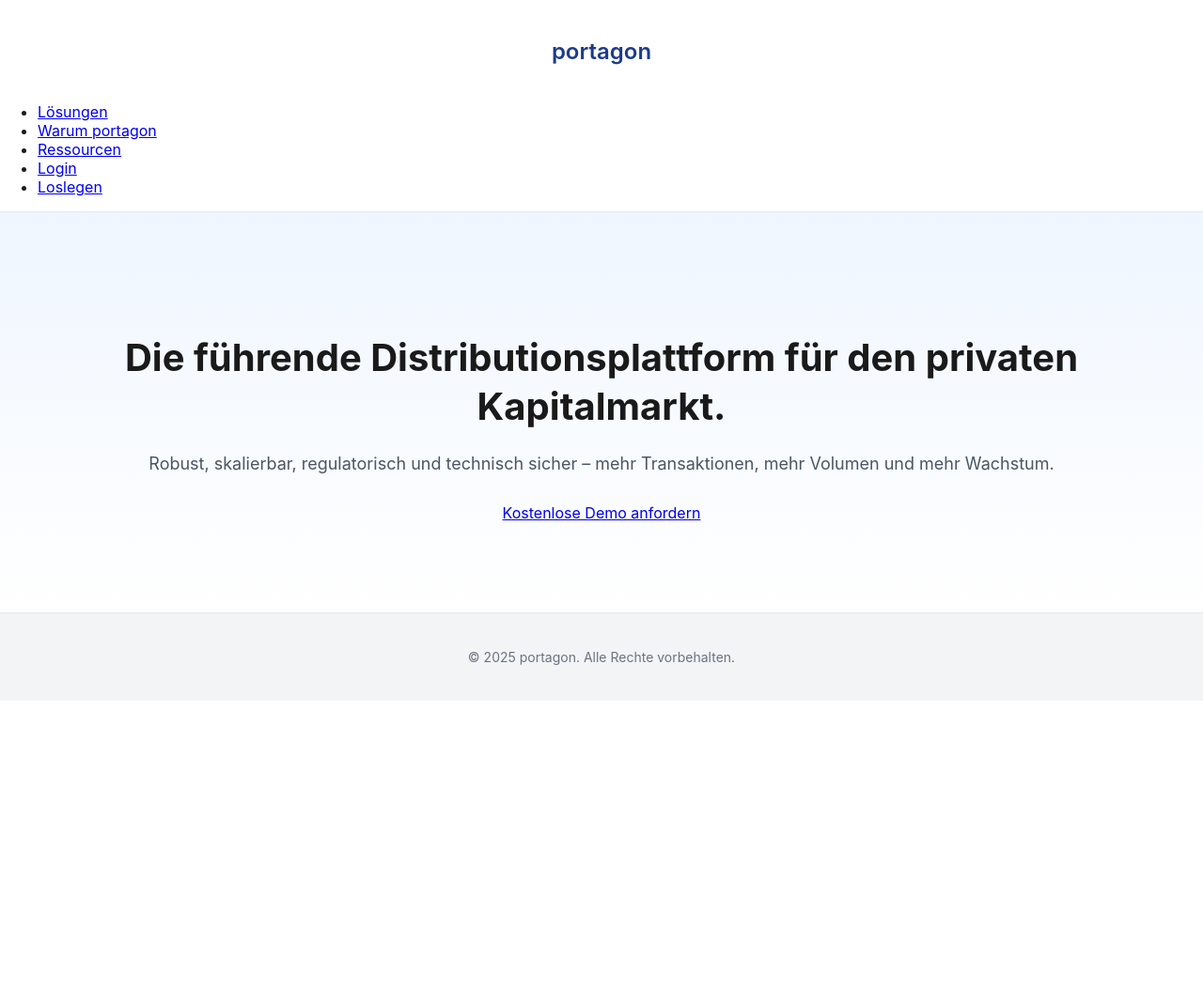
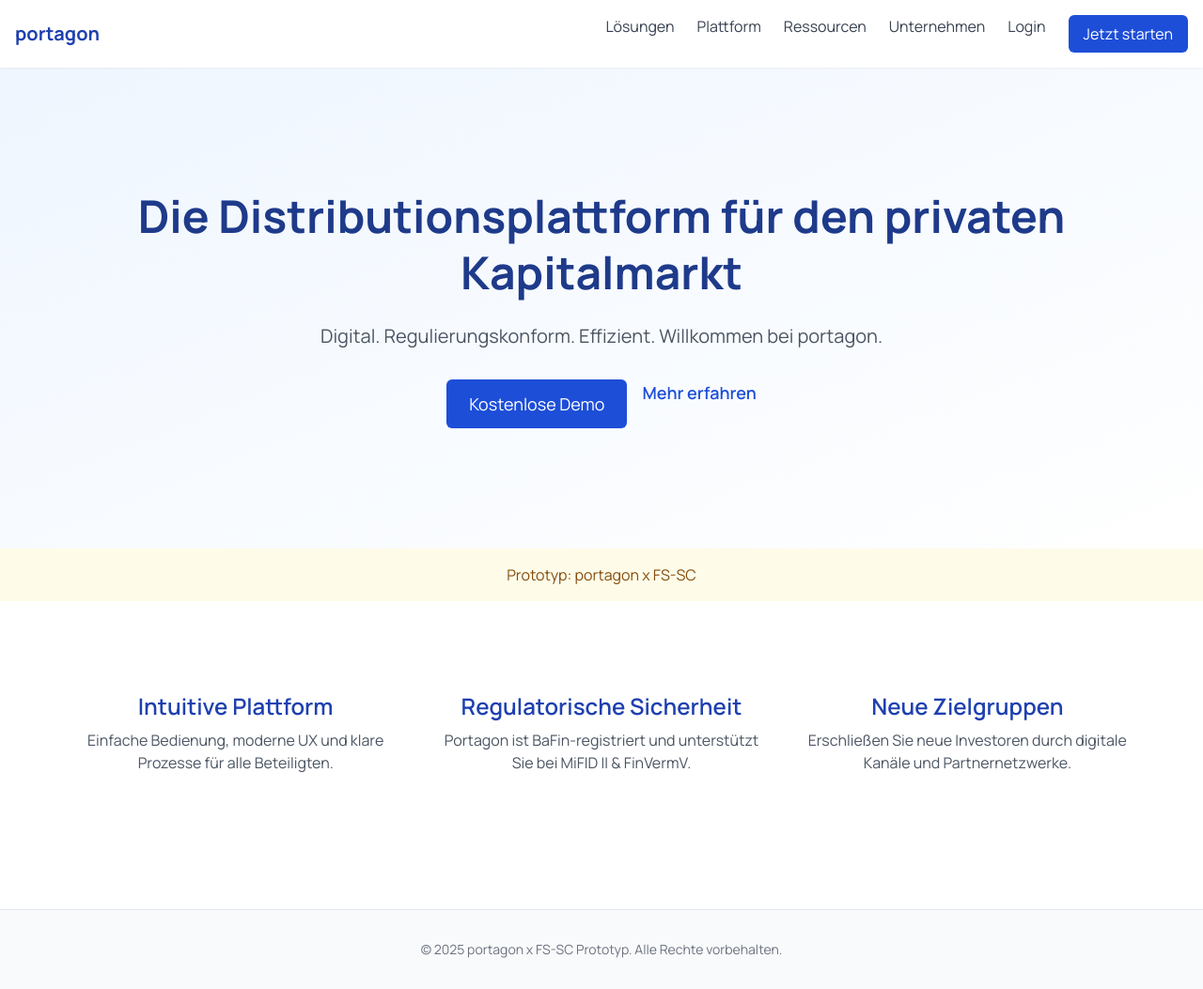
Before and after one commit to lassesdr23/portagon-Test, a plain HTML site: page index.html in a window 1280 px wide. Shown: the whole page at 94% size. Before the commit the page ends 800 px from the top, so only its background shows below. Drawn offline with nearby package versions, Linux system fonts and the light colour scheme; a script that the page names is missing.

Commit message:
Update index.html

```diff
--- a/index.html
+++ b/index.html
@@ -1,44 +1,74 @@
 <!DOCTYPE html>
 <html lang="de">
 <head>
-  <meta charset="UTF-8">
-  <meta name="viewport" content="width=device-width, initial-scale=1.0">
-  <title>portagon</title>
-  <link rel="stylesheet" href="styles.css">
+  <meta charset="UTF-8" />
+  <meta name="viewport" content="width=device-width, initial-scale=1.0" />
+  <title>Prototyp: portagon x FS-SC</title>
+  <link href="https://fonts.googleapis.com/css2?family=Manrope:wght@400;600;700&display=swap" rel="stylesheet">
+  <script src="https://cdn.tailwindcss.com"></script>
+  <style>
+    body {
+      font-family: 'Manrope', sans-serif;
+    }
+  </style>
 </head>
-<body>
-  <header>
-    <div class="container">
-      <h1>portagon</h1>
-      <nav>
-        <ul>
-          <li><a href="#">Lösungen</a></li>
-          <li><a href="#">Warum portagon</a></li>
-          <li><a href="#">Ressourcen</a></li>
-          <li><a href="#">Login</a></li>
-          <li><a href="#">Loslegen</a></li>
-        </ul>
+<body class="bg-white text-gray-900">
+  <!-- Header Navigation -->
+  <header class="bg-white shadow-sm sticky top-0 z-50">
+    <div class="max-w-7xl mx-auto px-4 py-4 flex justify-between items-center">
+      <span class="text-xl font-bold text-blue-800">portagon</span>
+      <nav class="hidden md:flex space-x-6">
+        <a href="#" class="text-gray-700 hover:text-blue-700">Lösungen</a>
+        <a href="#" class="text-gray-700 hover:text-blue-700">Plattform</a>
+        <a href="#" class="text-gray-700 hover:text-blue-700">Ressourcen</a>
+        <a href="#" class="text-gray-700 hover:text-blue-700">Unternehmen</a>
+        <a href="#" class="text-gray-700 hover:text-blue-700">Login</a>
+        <a href="#" class="bg-blue-700 text-white px-4 py-2 rounded-md hover:bg-blue-800">Jetzt starten</a>
       </nav>
     </div>
   </header>
 
-  <section class="hero">
-    <div class="container">
-      <h2>Die führende Distributions­plattform für den privaten Kapitalmarkt.</h2>
-      <p>Robust, skalierbar, regulatorisch und technisch sicher – mehr Transaktionen, mehr Volumen und mehr Wachstum.</p>
-      <a href="#" class="button">Kostenlose Demo anfordern</a>
+  <!-- Hero Section -->
+  <section class="bg-gradient-to-br from-blue-50 to-white py-32">
+    <div class="max-w-5xl mx-auto text-center px-4">
+      <h1 class="text-5xl font-extrabold text-blue-900 leading-tight mb-6">Die Distributionsplattform für den privaten Kapitalmarkt</h1>
+      <p class="text-xl text-gray-600 mb-8">Digital. Regulierungskonform. Effizient. Willkommen bei portagon.</p>
+      <div class="flex justify-center gap-4">
+        <a href="#" class="bg-blue-700 text-white px-6 py-3 rounded-md text-lg hover:bg-blue-800">Kostenlose Demo</a>
+        <a href="#" class="text-blue-700 font-semibold text-lg hover:underline">Mehr erfahren</a>
+      </div>
     </div>
   </section>
 
-  <!-- Weitere Sektionen hier einfügen -->
+  <!-- Prototyp Hinweis -->
+  <div class="text-center py-4 bg-yellow-50 text-yellow-800 font-medium">
+    Prototyp: portagon x FS-SC
+  </div>
 
-  <footer>
-    <div class="container">
-      <p>&copy; 2025 portagon. Alle Rechte vorbehalten.</p>
+  <!-- Features Section -->
+  <section class="py-24 bg-white">
+    <div class="max-w-6xl mx-auto px-4 grid grid-cols-1 md:grid-cols-3 gap-12 text-center">
+      <div>
+        <h3 class="text-2xl font-semibold text-blue-800 mb-2">Intuitive Plattform</h3>
+        <p class="text-gray-600">Einfache Bedienung, moderne UX und klare Prozesse für alle Beteiligten.</p>
+      </div>
+      <div>
+        <h3 class="text-2xl font-semibold text-blue-800 mb-2">Regulatorische Sicherheit</h3>
+        <p class="text-gray-600">Portagon ist BaFin-registriert und unterstützt Sie bei MiFID II & FinVermV.</p>
+      </div>
+      <div>
+        <h3 class="text-2xl font-semibold text-blue-800 mb-2">Neue Zielgruppen</h3>
+        <p class="text-gray-600">Erschließen Sie neue Investoren durch digitale Kanäle und Partnernetzwerke.</p>
+      </div>
+    </div>
+  </section>
+
+  <!-- Footer -->
+  <footer class="bg-gray-50 border-t border-gray-200 py-8 mt-12">
+    <div class="max-w-7xl mx-auto px-4 text-center text-sm text-gray-500">
+      &copy; 2025 portagon x FS-SC Prototyp. Alle Rechte vorbehalten.
     </div>
   </footer>
-</body>
-</html>
 
   <!-- OpenWidget Chatbot -->
   <script>
```
